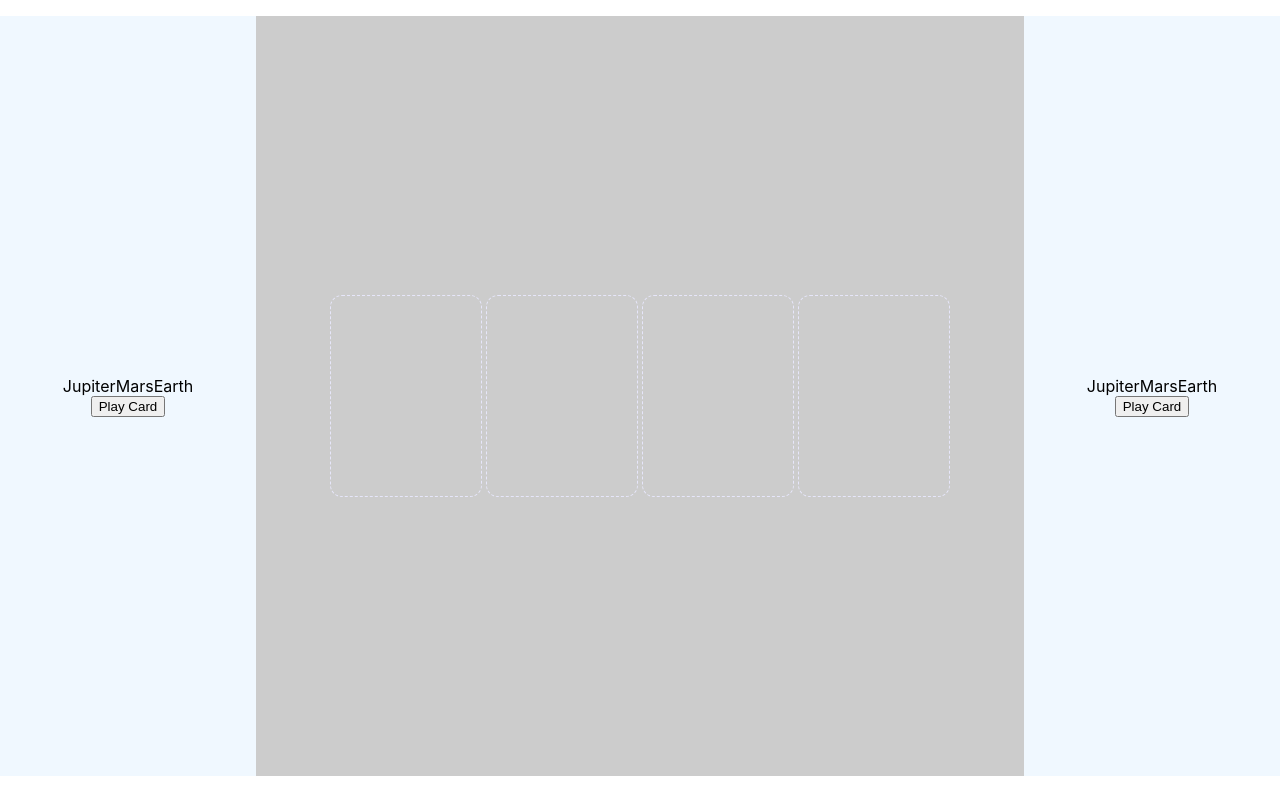
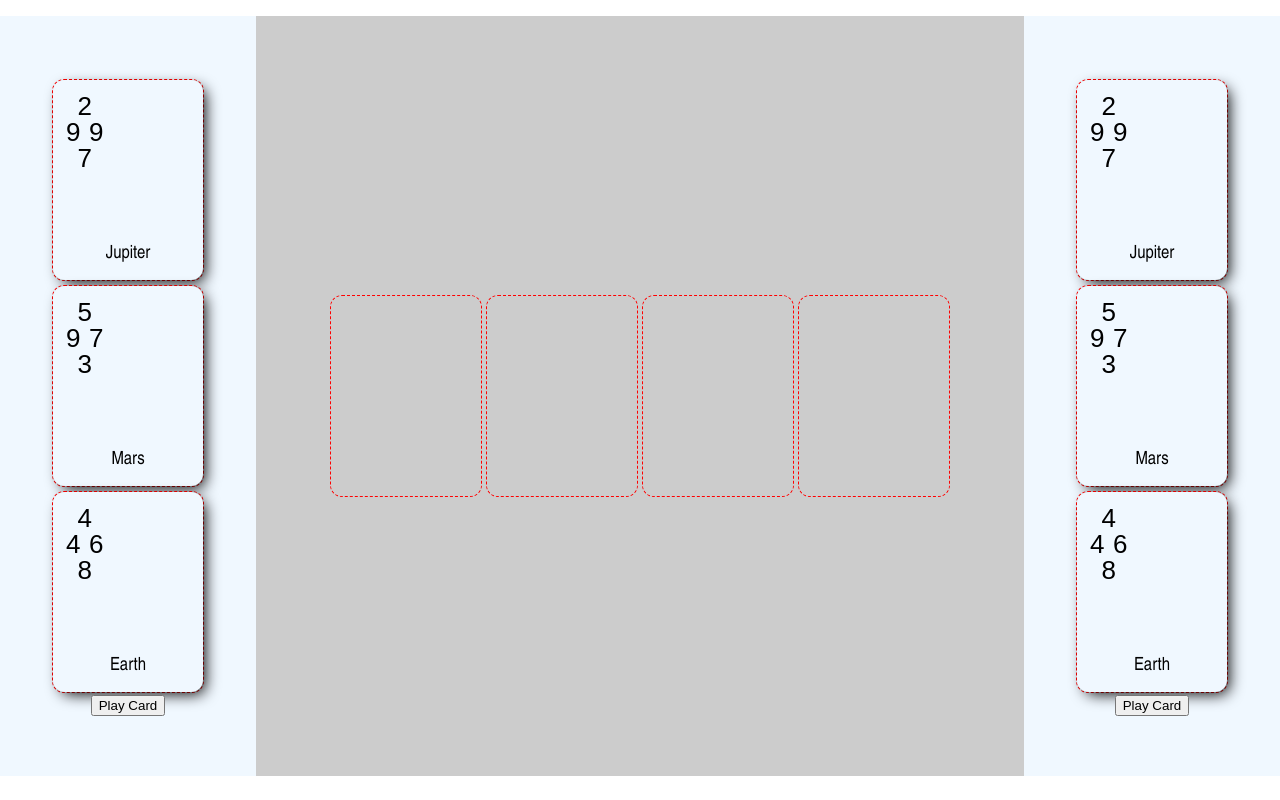
Before and after one commit to WhoSpeaks4Earth/card-manor, a React (Create React App) app: page / in a window 1280 px wide. Built offline with nearby package versions, Linux system fonts and the light colour scheme.

Commit message:
can now place actual cards on board

```diff
--- a/src/components/card/cardContainer.css
+++ b/src/components/card/cardContainer.css
@@ -4,7 +4,7 @@
     display: flex;
     align-items: center;
     justify-content: center;
-    border: 1px dashed lavender;
+    border: 1px dashed red;
     height: 200px;
     width: 150px;
     margin: 2px;
--- a/src/components/game-table/GameTable.tsx
+++ b/src/components/game-table/GameTable.tsx
@@ -9,11 +9,9 @@ import "./gameTable.css"
 
 const getCardHand = (cards: ICard[], size: number): ICard[] => {
   const hand: ICard[] = [];
-
   for (let i = 0; i < size; i++) {
     hand.push(cards[i]);
   }
-
   return hand;
 }
 
@@ -60,21 +58,29 @@ export const GameTable = () => {
     return board.findIndex(cell => cell === null);
   }
 
-  const sampleCard: ICard = {title: 'Sun', ranks: [2,10,10,3]}
+  const renderBoardCell = (placedCard: null | ICard) => {
+    const content = placedCard ? <Card {...placedCard} /> : null;
+    return <CardContainer>{content}</CardContainer>;
+  }
+
+  const renderCardInHand = (card: null | ICard) => {
+    const content = card ? <Card {...card} /> : null;
+    return <CardContainer>{content}</CardContainer>;
+  }
 
   return (
     <div className="game-table">
       <div className="side-panel">
-      <div>{state.opponentHand.map(card => card?.title)}</div>
+        {state.opponentHand.map((card, i) => <div key={i}>{renderCardInHand(card)}</div>)}
         <button onClick={() => onClick('opponentHand')}>Play Card</button>
       </div>
 
       <div className="board-container">
-        {state.board.map((cell, i) => <div key={i}>{cell ? <CardContainer><Card {...cell} /></CardContainer> : <CardContainer />}</div>)}
+        {state.board.map((placedCard, i) => <div key={i}>{renderBoardCell(placedCard)}</div>)}
       </div>
 
       <div className="side-panel">
-        <div>{state.playerHand.map(card => card?.title)}</div>
+      {state.playerHand.map((card, i) => <div key={i}>{renderCardInHand(card)}</div>)}
         <button onClick={() => onClick('playerHand')}>Play Card</button>
       </div>
     </div>
```
